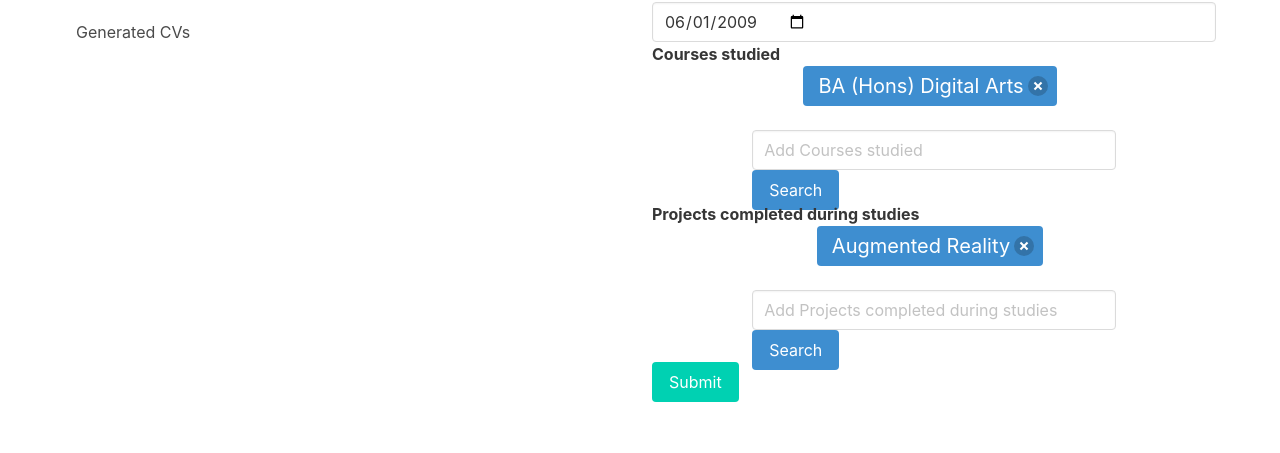
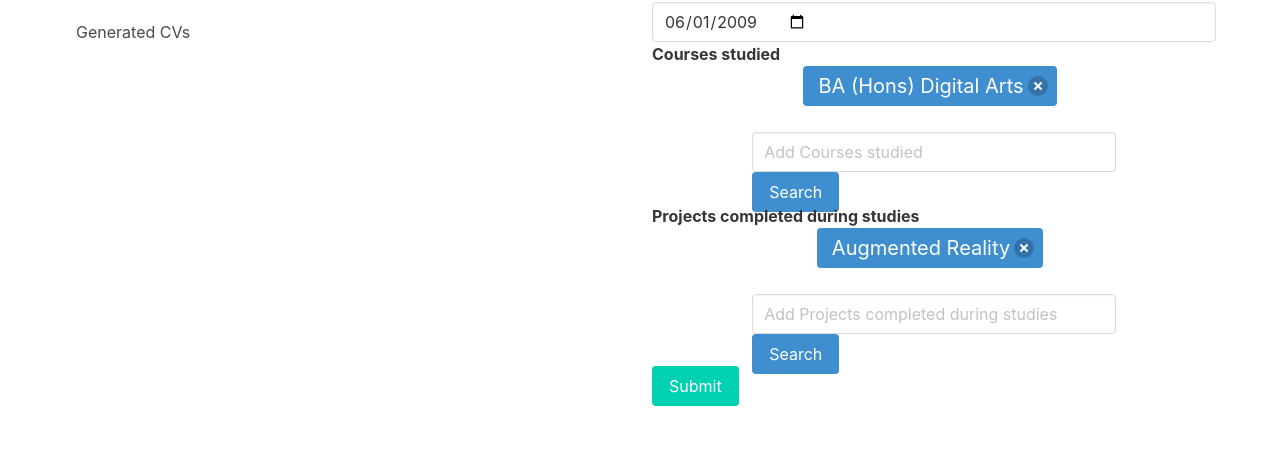
Before and after one commit to Gimpneek/cv_gen, a Django app: page /education/1/ in a window 1280 px wide. Shown: the part 398-851 px from the top of the page. Run offline with Django 3.2, Linux system fonts and the light colour scheme; data comes from the database, SQL or seed files in the repository; some libraries are stand-ins or nearby versions.

```diff
--- a/cvtool/cv/templates/cv/base.html
+++ b/cvtool/cv/templates/cv/base.html
@@ -14,6 +14,9 @@
         }
         .control.is-horizontal .control.tags > span{
             flex-flow: row;
+        }
+        .control .tags .tag{
+            margin-bottom: 0.5em;
         }
         .control.is-horizontal .control.tags span.has-addons{
             margin-top: 1em;
```
Also changed, not shown: .travis.yml, 3 other files.
